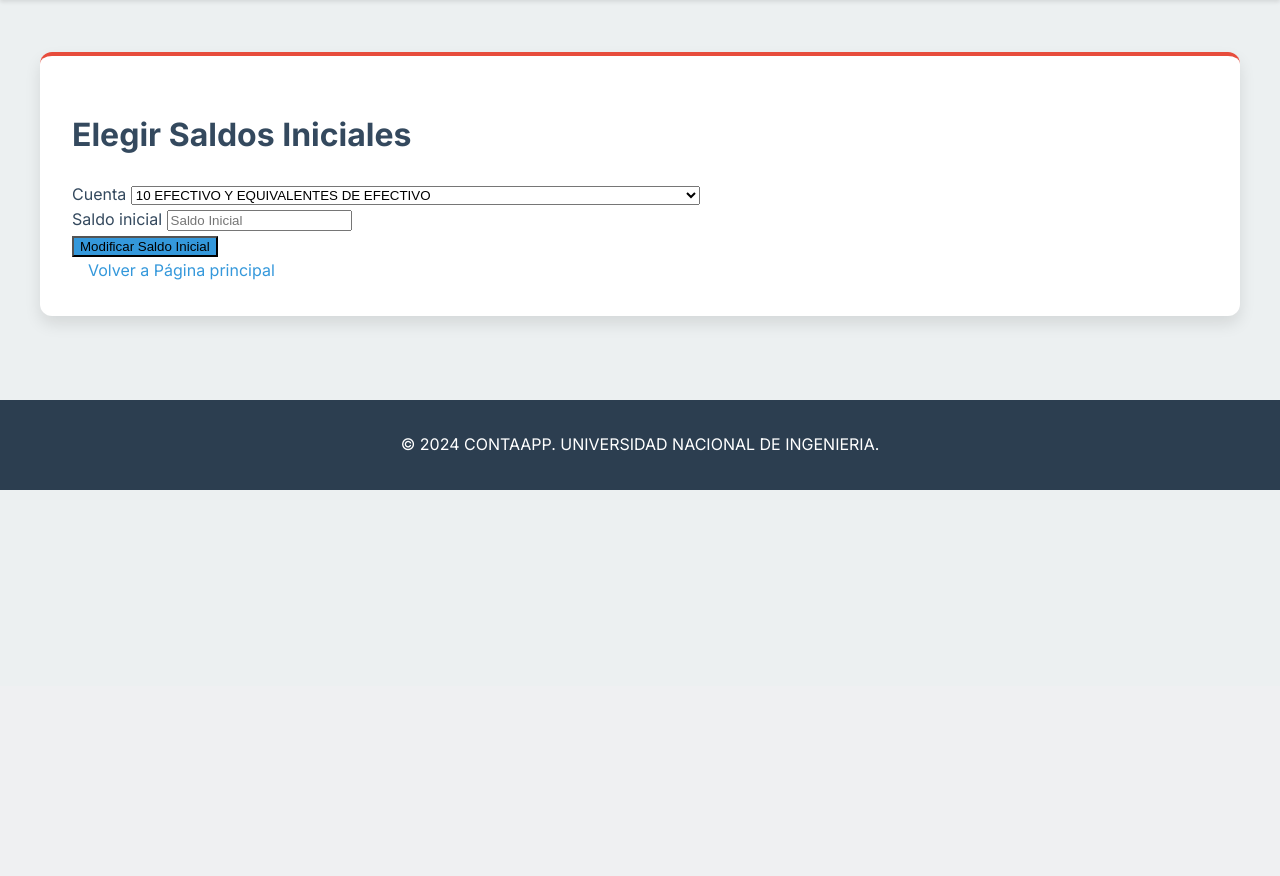
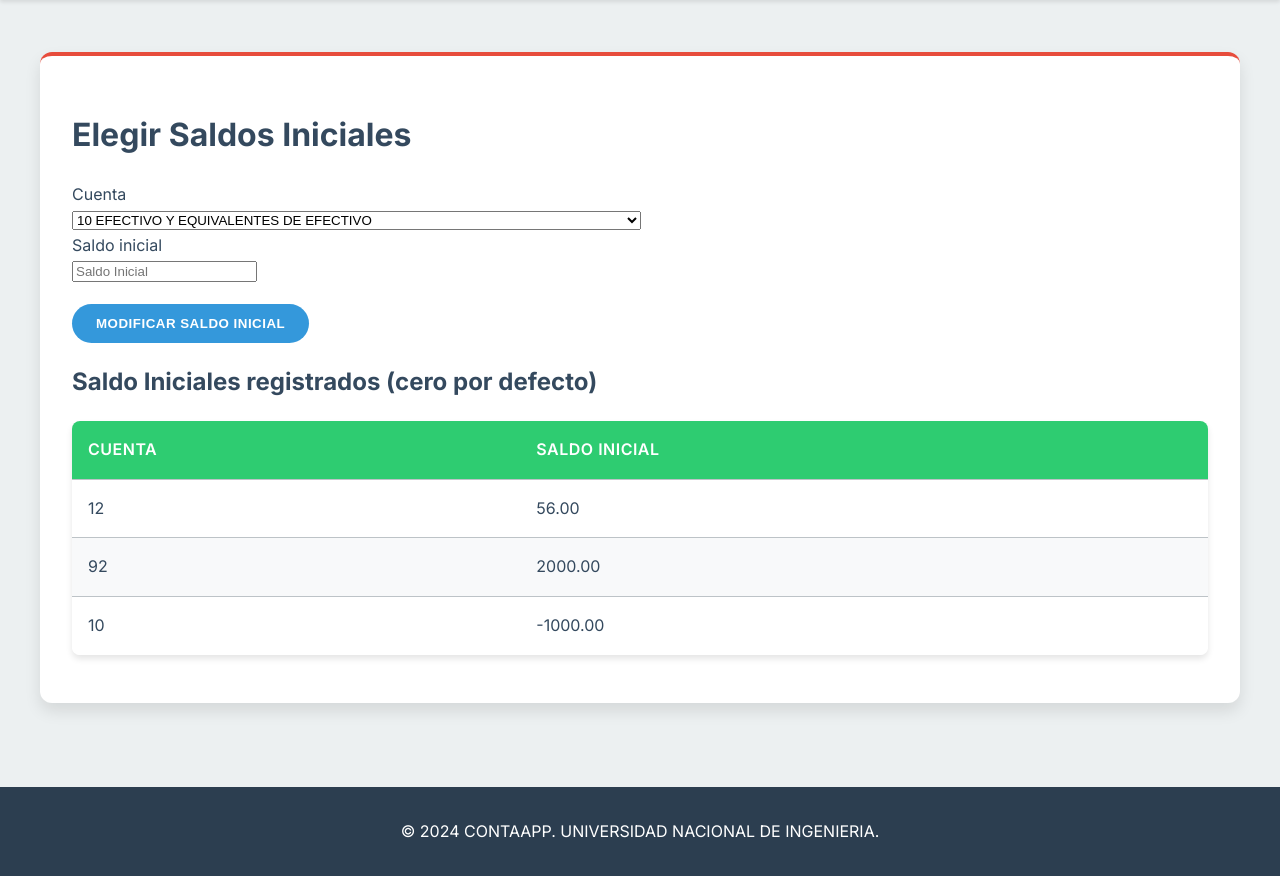
Before and after one commit to David1712uni/FinancieraValle, a Django app: page /saldo_inicial/ in a window 1280 px wide. Shown: the part 114-990 px from the top of the page. Before the commit the page ends 604 px from the top, so only its background shows below. Run offline with Django 5.2, Linux system fonts and the light colour scheme; data comes from the database, SQL or seed files in the repository.

Commit message:
Update saldo_inicial.html

```diff
--- a/AppWeb/app/templates/saldo_inicial.html
+++ b/AppWeb/app/templates/saldo_inicial.html
@@ -3,15 +3,17 @@
 {% block title %}Saldos Iniciales{% endblock %}
 
 {% block content %}
-    <h1 class="text-3xl font-bold mb-6">Elegir Saldos Iniciales</h1>
+<div class="max-w-4xl mx-auto px-4 py-6">
+    <h1 class="text-4xl font-bold mb-6 text-center text-primary">Elegir Saldos Iniciales</h1>
 
-    <form method="post" class="space-y-4">
+    <form method="post" class="bg-white shadow-md rounded-lg p-8 space-y-6">
         {% csrf_token %}
         {% for field in saldo_form %}
             <div class="form-group">
-                <label for="{{ field.id_for_label }}" class="block text-sm font-medium text-gray-700 mb-1">
+                <label for="{{ field.id_for_label }}" class="block text-sm font-medium text-gray-700 mb-2">
                     {{ field.label }}
                 </label>
+                <div class="relative">
                     {{ field }}
                     {% if field.errors %}
                         <div class="text-red-500 text-sm mt-1">
@@ -19,11 +21,38 @@
                         </div>
                     {% endif %}
                 </div>
+            </div>
         {% endfor %}
-        <button type="submit" name="modificar_saldo" class="btn-primary">Modificar Saldo Inicial</button>
+        <div style="margin-top: 20px;" class="flex justify-center">
+            <button type="submit" name="modificar_saldo" class="btn btn-primary px-4 py-2 rounded-lg shadow-md transition duration-300 hover:bg-primary-dark">
+                Modificar Saldo Inicial
+            </button>
+        </div>
     </form>
 
-    <div class="mt-6">
-        <a href="{% url 'index' %}" class="btn-link">Volver a Página principal</a>
+
 </div>
+
+<h2 class="text-2xl font-bold mb-4">Saldo Iniciales registrados (cero por defecto)</h2>
+    <div class="overflow-x-auto mb-8">
+        <table class="w-full">
+            <thead>
+                <tr>
+                    <th>Cuenta</th>
+                    <th>Saldo Inicial</th>
+                </tr>
+            </thead>
+            <tbody>
+                {% for saldo in saldos %}
+                    <tr>
+                        <td>{{ saldo.cuenta }}</td>
+                        <td>{{ saldo.saldo_inicial }}</td>
+                    </tr>
+                {% endfor %}
+            </tbody>
+        </table>
+    </div>
+
+
+
 {% endblock %}
```
Lines whose indentation alone changed are shown as unchanged.
